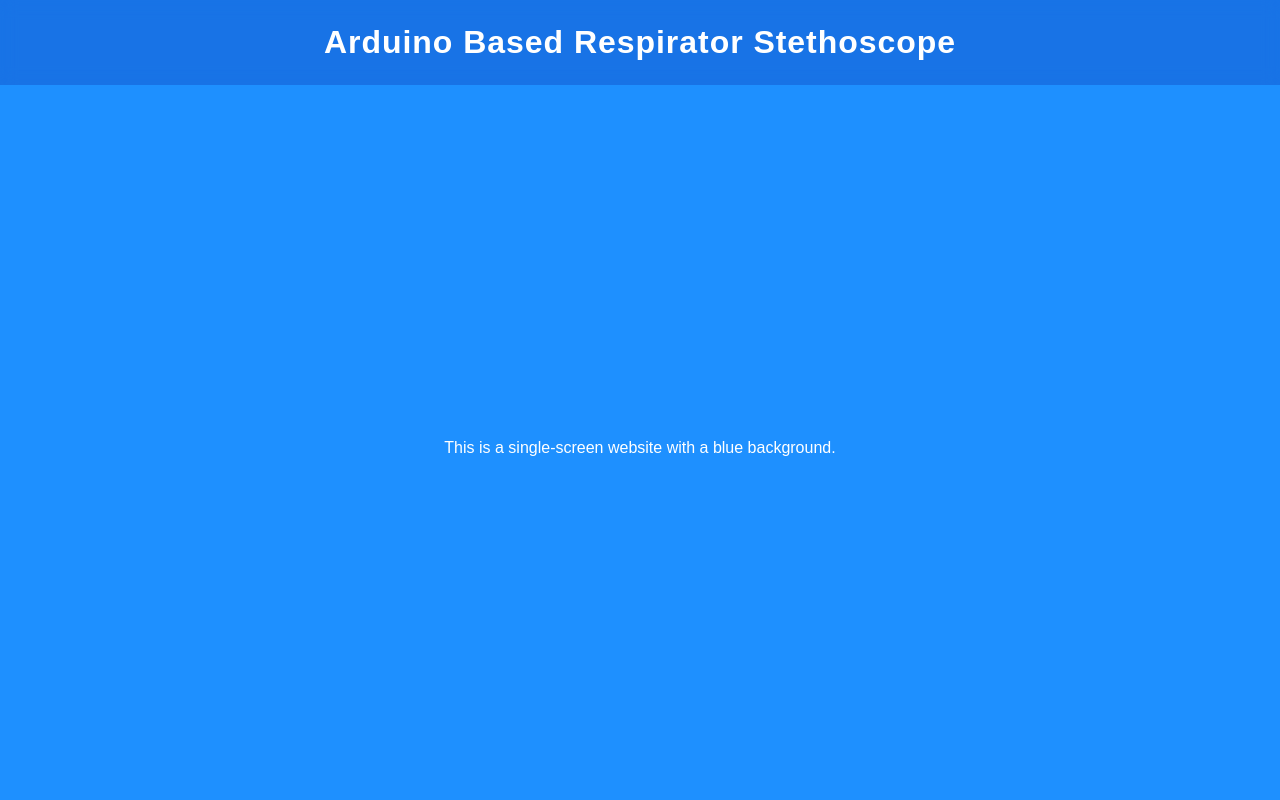
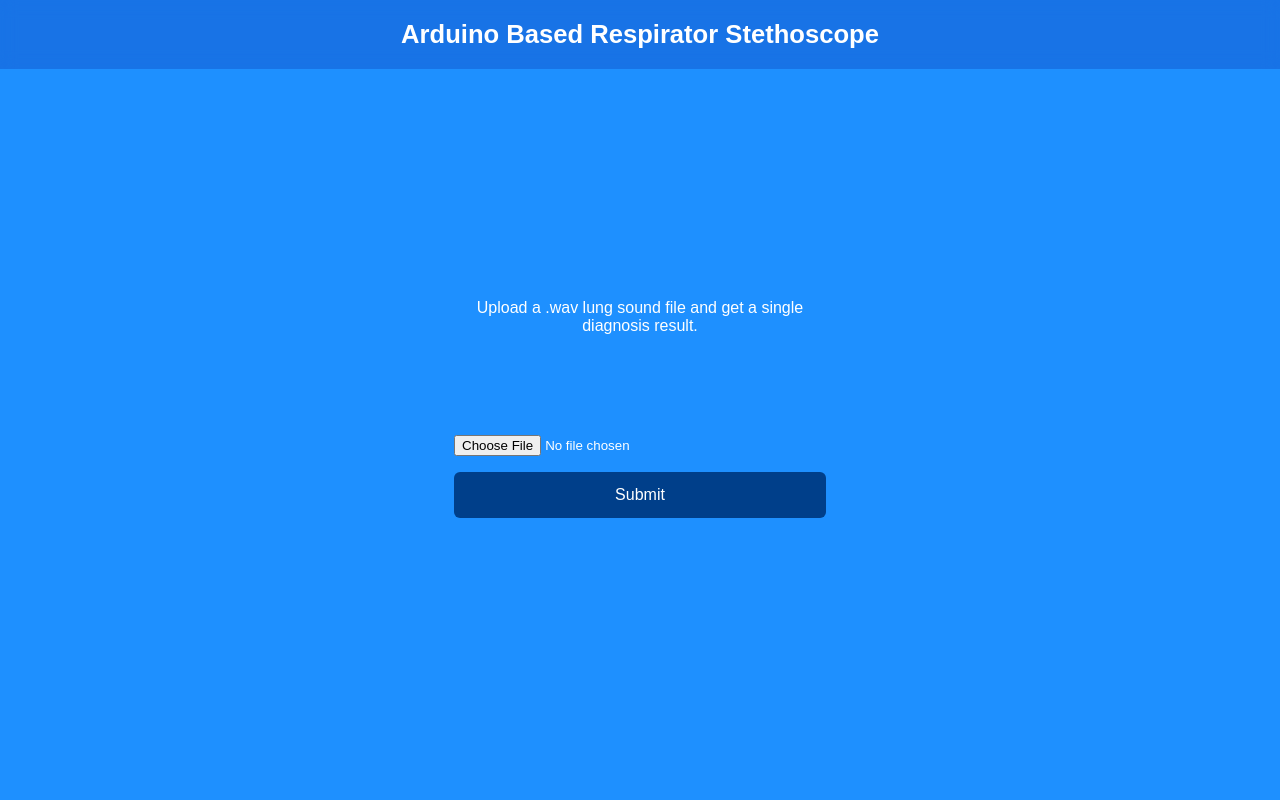
Before and after one commit to SaviGarg1/Stethoscope, a Flask app: page / in a window 1280 px wide. Run offline with Flask 3, Linux system fonts and the light colour scheme; parts of the project's set-up code (start-up, migrations or seed data) failed here and were passed over.

Commit message:
uploads tab

```diff
--- a/app.py
+++ b/app.py
@@ -1,10 +1,111 @@
-from flask import Flask, render_template
+import os
+from pathlib import Path
+
+import joblib
+import librosa
+import numpy as np
+import pandas as pd
+from flask import Flask, render_template, request
+from werkzeug.utils import secure_filename
+
+BASE_DIR = Path(__file__).resolve().parent
+MODEL_PATH = BASE_DIR / "rf_sound_demographics_pipeline.joblib"
+UPLOAD_FOLDER = BASE_DIR / "static" / "uploads"
+ALLOWED_EXTENSIONS = {"wav"}
+
+UPLOAD_FOLDER.mkdir(parents=True, exist_ok=True)
 
 app = Flask(__name__)
+app.config["UPLOAD_FOLDER"] = str(UPLOAD_FOLDER)
+app.config["MAX_CONTENT_LENGTH"] = 16 * 1024 * 1024
+app.secret_key = "replace-with-a-secure-key"
 
-@app.route("/")
+model = joblib.load(MODEL_PATH)
+
+
+def allowed_file(filename):
+    return "." in filename and filename.rsplit(".", 1)[1].lower() in ALLOWED_EXTENSIONS
+
+
+def extract_features_from_audio(path, n_mfcc=13):
+    y, sr = librosa.load(path, sr=None)
+    if y.size == 0:
+        return None
+
+    mfcc = librosa.feature.mfcc(y=y, sr=sr, n_mfcc=n_mfcc)
+    mfcc_mean = mfcc.mean(axis=1)
+    mfcc_std = mfcc.std(axis=1)
+
+    centroid = float(librosa.feature.spectral_centroid(y=y, sr=sr).mean())
+    bandwidth = float(librosa.feature.spectral_bandwidth(y=y, sr=sr).mean())
+    rolloff = float(librosa.feature.spectral_rolloff(y=y, sr=sr).mean())
+    zcr = float(librosa.feature.zero_crossing_rate(y).mean())
+
+    S = np.abs(librosa.stft(y, n_fft=2048, hop_length=512)) ** 2
+    rms_vals = librosa.feature.rms(S=S)
+    rms = float(rms_vals.mean())
+
+    fft = np.abs(np.fft.rfft(y))
+    freqs = np.fft.rfftfreq(len(y), 1 / sr) if len(y) > 0 else np.array([0.0])
+    dom_freq = float(freqs[np.argmax(fft)]) if fft.size > 0 else 0.0
+
+    feats = {}
+    for i, (m, s) in enumerate(zip(mfcc_mean, mfcc_std), start=1):
+        feats[f"mfcc{i}_mean"] = float(m)
+        feats[f"mfcc{i}_std"] = float(s)
+
+    feats.update({
+        "centroid": centroid,
+        "bandwidth": bandwidth,
+        "rolloff": rolloff,
+        "zcr": zcr,
+        "rms": rms,
+        "dom_freq": dom_freq,
+        "sr": int(sr),
+        "Age": 0,
+        "BMI (kg/m2)": 0,
+        "Sex": "Unknown",
+    })
+    return feats
+
+
+@app.route("/", methods=["GET", "POST"])
 def home():
-    return render_template("index.html")
+    result = None
+    error = None
+
+    if request.method == "POST":
+        if "audio_file" not in request.files:
+            error = "No audio file part in the request."
+        else:
+            file = request.files["audio_file"]
+            if file.filename == "":
+                error = "Please select a .wav file to upload."
+            elif not allowed_file(file.filename):
+                error = "Only .wav files are allowed."
+            else:
+                filename = secure_filename(file.filename)
+                save_path = UPLOAD_FOLDER / filename
+                file.save(save_path)
+
+                try:
+                    features = extract_features_from_audio(str(save_path))
+                    if features is None:
+                        error = "Unable to process the uploaded audio file."
+                    else:
+                        df = pd.DataFrame([features])
+                        prediction = model.predict(df)[0]
+                        result = prediction
+                except Exception:
+                    error = "Failed to generate prediction from the uploaded file."
+                finally:
+                    try:
+                        save_path.unlink(missing_ok=True)
+                    except Exception:
+                        pass
+
+    return render_template("index.html", result=result, error=error)
+
 
 if __name__ == "__main__":
-    app.run(debug=True)
+    app.run(debug=True, host="0.0.0.0")
--- a/templates/index.html
+++ b/templates/index.html
@@ -1,7 +1,9 @@
 <!DOCTYPE html>
-<html>
+<html lang="en">
 <head>
-    <title>Arduino Based Respiratory Stethoscope</title>
+    <meta charset="UTF-8">
+    <meta name="viewport" content="width=device-width, initial-scale=1.0">
+    <title>Lung Sound Classifier</title>
     <style>
         html, body {
             margin: 0;
@@ -17,41 +19,87 @@
             flex-direction: column;
             align-items: center;
             justify-content: center;
+            text-align: center;
+        }
+
+        main {
+            width: 100%;
+            max-width: 420px;
+            padding: 24px;
+            box-sizing: border-box;
         }
 
         header {
+            width: 100%;
+            padding: 20px 16px;
+            box-sizing: border-box;
             position: absolute;
             top: 0;
             left: 0;
-            width: 100%;
-            padding: 24px 16px;
-            box-sizing: border-box;
-            text-align: center;
             background: rgba(0, 0, 128, 0.2);
             backdrop-filter: blur(8px);
         }
 
         header h1 {
             margin: 0;
-            font-size: 2rem;
-            letter-spacing: 0.03em;
+            font-size: 1.6rem;
         }
 
-        main {
-            text-align: center;
-            max-width: 900px;
-            padding: 120px 24px 24px;
+        form {
+            margin-top: 100px;
+            display: grid;
+            gap: 16px;
+        }
+
+        input[type="file"] {
+            color: #fff;
+        }
+
+        button {
+            background: #003f8a;
+            border: none;
+            color: white;
+            padding: 14px 18px;
+            font-size: 1rem;
+            cursor: pointer;
+            border-radius: 6px;
+        }
+
+        .result, .error {
+            margin-top: 16px;
+            padding: 14px;
+            border-radius: 8px;
+            font-size: 1rem;
+        }
+
+        .result {
+            background: rgba(255, 255, 255, 0.16);
+        }
+
+        .error {
+            background: rgba(255, 0, 0, 0.2);
         }
     </style>
 </head>
-
 <body>
     <header>
         <h1>Arduino Based Respirator Stethoscope</h1>
     </header>
+    <main>
+        <p>Upload a .wav lung sound file and get a single diagnosis result.</p>
 
-    <main>
-        <p>This is a single-screen website with a blue background.</p>
+        <form method="post" enctype="multipart/form-data">
+            <input type="file" name="audio_file" accept=".wav" required>
+            <button type="submit">Submit</button>
+        </form>
+
+        {% if result %}
+            <div class="result">Prediction: <strong>{{ result }}</strong></div>
+        {% endif %}
+
+        {% if error %}
+            <div class="error">{{ error }}</div>
+        {% endif %}
     </main>
 </body>
 </html>
```
